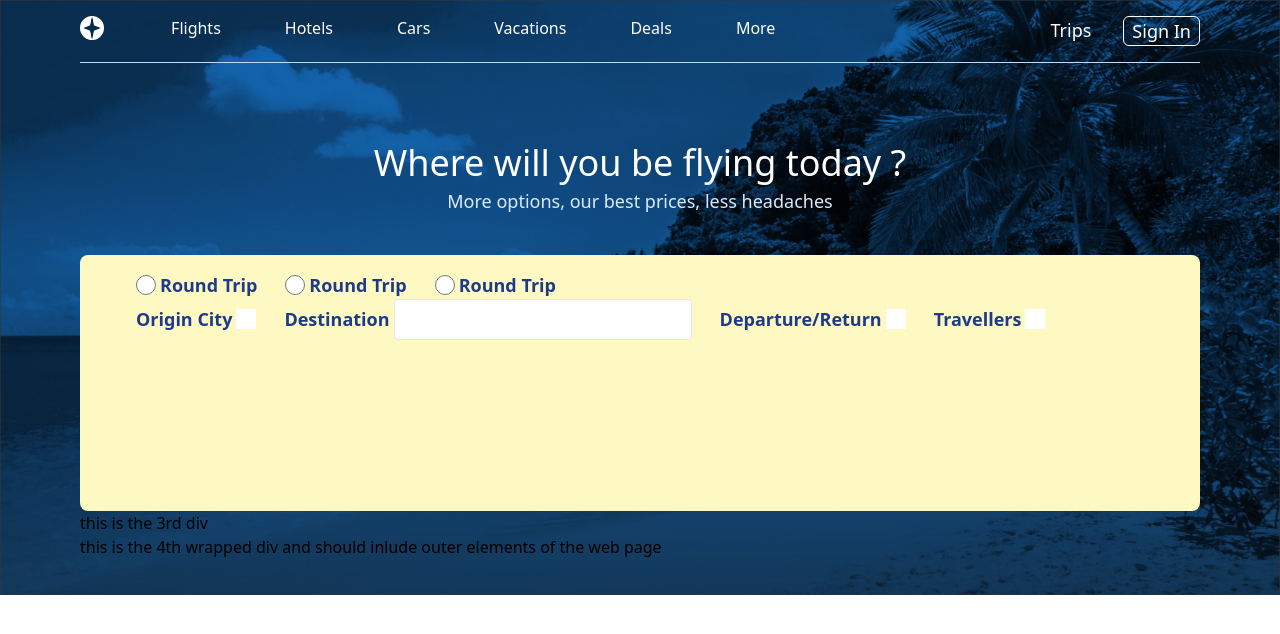
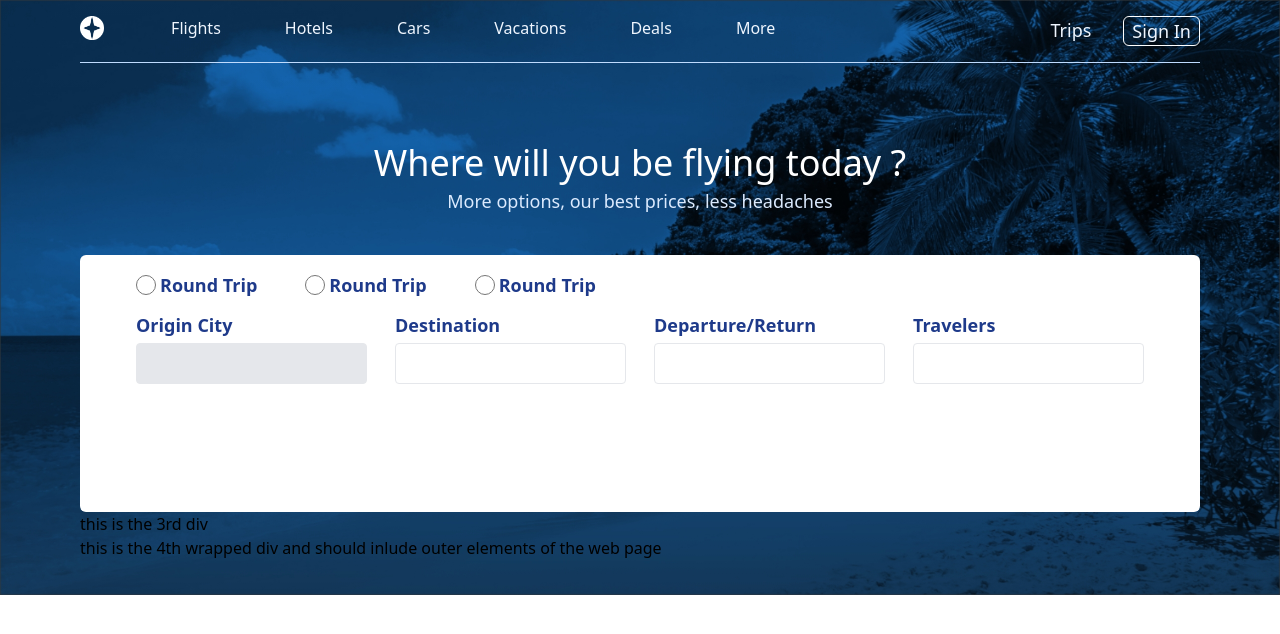
Before and after one commit to Sam516-Dev/my-project, a React (Create React App) app: page / in a window 1280 px wide. Shown: the top 634 px of the page. Built offline with nearby package versions, Linux system fonts and the light colour scheme.

Commit message:
working
Signed-off-by: Sam516-Dev <samuelnjoroge3455@gmail.com>

```diff
--- a/src/components/FrontBar.js
+++ b/src/components/FrontBar.js
@@ -1,14 +1,11 @@
 import React from 'react'
-
-
-
 
 function FrontBar() {
   return (
     <div>
       <div>
-        <div className=" bg-yellow-100 py-32  rounded-lg mt-10">
-          <div className=" px-14 flex -mt-28 items-center gap-7">
+        <div className=" bg-white py-32  rounded-md mt-10">
+          <div className=" px-14  flex -mt-28 items-center gap-12">
             <div className="gap-1 text-blue-900 font-semibold text-lg flex items-center">
               <input
                 type="radio"
@@ -32,20 +29,51 @@ function FrontBar() {
             </div>
           </div>
 
-          <div className=" px-14 flex items-center gap-7">
-            <div className="gap-1 text-blue-900 font-semibold text-lg flex items-center">
+          <div className=" px-14 mt-3 flex items-center gap-7">
+            {/*<div className="gap-1 text-blue-900 font-semibold text-lg flex items-center">
               <label> Origin City </label>
               <input
                 type="text"
                 className="form-radio text-indigo-600 h-5 w-5"
               />
+             </div>*/}
+            <div className=" text-blue-900 font-semibold text-lg flex flex-col gap-1">
+              <label> Origin City </label>
+              <input
+                type="text"
+                class="appearance-none border bg-gray-200 rounded w-full py-2 px-3 text-gray-700 leading-tight focus:outline-none focus:shadow-outline"
+                id="username"
+              />
             </div>
-            <div className=" text-blue-900 font-semibold text-lg flex items-center gap-1">
+            <div className=" text-blue-900 font-semibold flex-col text-lg flex gap-1">
               <label> Destination </label>
               <input
                 type="text"
-                class="appearance-none border rounded w-full py-2 px-3 text-gray-700 leading-tight focus:outline-none focus:shadow-outline" id="username"/>
+                class="appearance-none border rounded w-full py-2 px-3 text-gray-700 leading-tight focus:outline-none focus:shadow-outline"
+                id="username"
+              />
             </div>
+
+            <div className=" text-blue-900 font-semibold flex-col text-lg flex items-start gap-1">
+              <label> Departure/Return </label>
+              <input
+                type="text"
+                class="appearance-none border rounded w-full py-2 px-3 text-gray-700 leading-tight focus:outline-none focus:shadow-outline"
+                id="username"
+              />
+            </div>
+
+            <div className=" text-blue-900 font-semibold flex-col text-lg flex  gap-1">
+                 <label> Travelers </label>
+                 <input
+                   type="text"
+                   class="appearance-none border rounded w-full py-2 px-3 text-gray-700 leading-tight focus:outline-none focus:shadow-outline"
+                   id="username"
+                 />
+               </div>
+
+            {/*
+
               <div className=" text-blue-900 font-semibold text-lg flex items-center gap-1">
                 <label> Departure/Return </label>
                 <input
@@ -53,6 +81,12 @@ function FrontBar() {
                   className="form-radio text-indigo-600 h-5 w-5"
                 />
               </div>
+
+            */}
+
+            {/*
+
+
                <div className=" text-blue-900 font-semibold text-lg flex items-center gap-1">
                  <label> Travellers </label>
                  <input
@@ -60,10 +94,15 @@ function FrontBar() {
                    className="form-radio text-indigo-600 h-5 w-5"
                  />
                </div>
+
+               */}
           </div>
         </div>
         <div> this is the 3rd div</div>
-        <div> this is the 4th wrapped div and should inlude outer elements of the web page </div>
+        <div>
+          this is the 4th wrapped div and should inlude outer elements of the
+          web page
+        </div>
       </div>
     </div>
   )
--- a/src/components/Navbar.js
+++ b/src/components/Navbar.js
@@ -9,7 +9,7 @@ export default function () {
           <img src={logo} alt="logo" />
         </div>
       <div className="mr-52">
-        <ul className=" text-white gap-16 font-normal flex">
+        <ul className=" text-blue-50 gap-16 font-normal flex">
           <li>
             <a href="#">Flights</a>
           </li>
@@ -31,7 +31,7 @@ export default function () {
         </ul>
       </div>
       <div>
-        <ul className=" text-white gap-8 font-normal text-lg flex">
+        <ul className=" text-blue-50 gap-8 font-normal text-lg flex">
           <li>
             <a href="#">Trips</a>
           </li>
```
Lines whose indentation alone changed are shown as unchanged.
